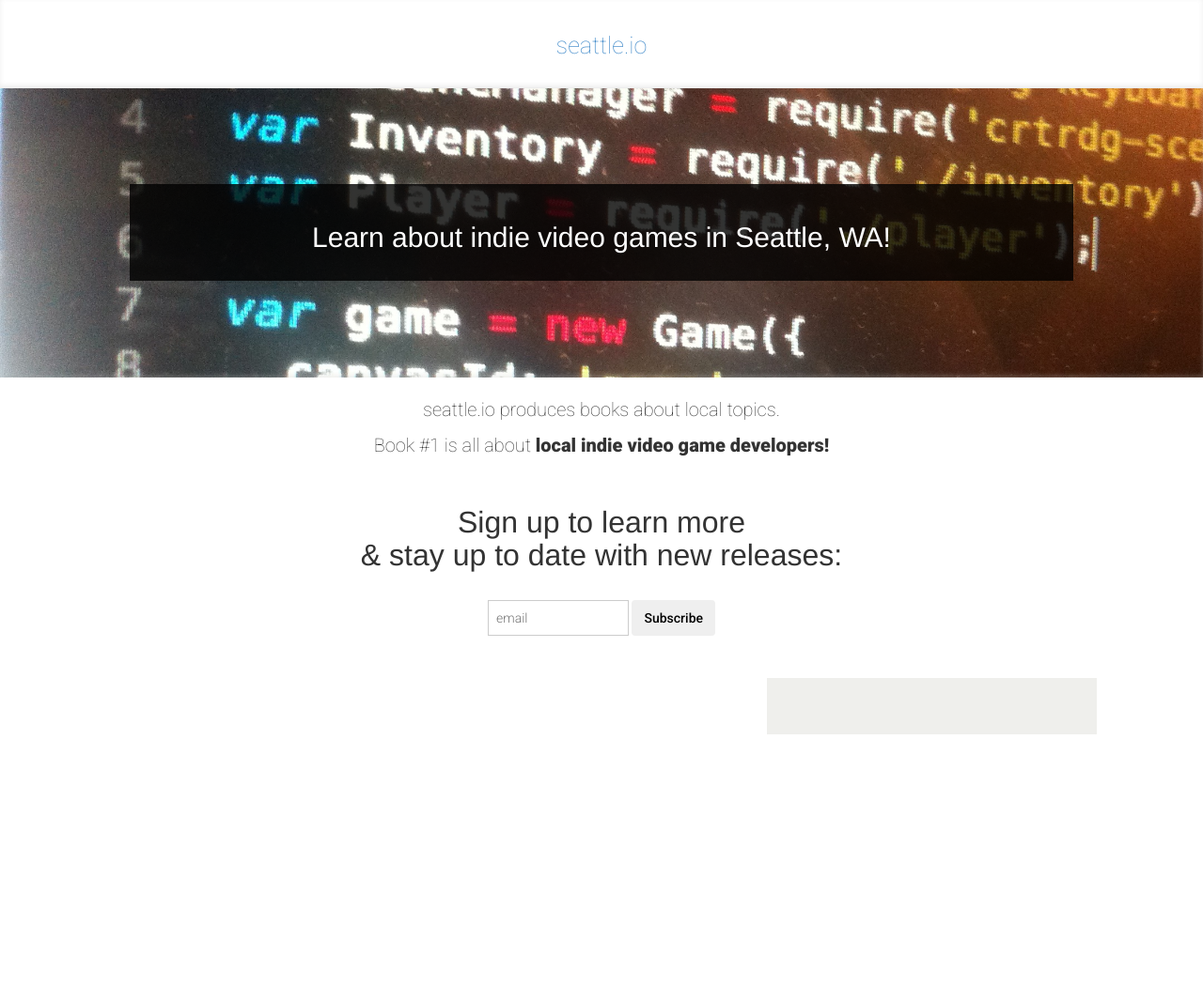
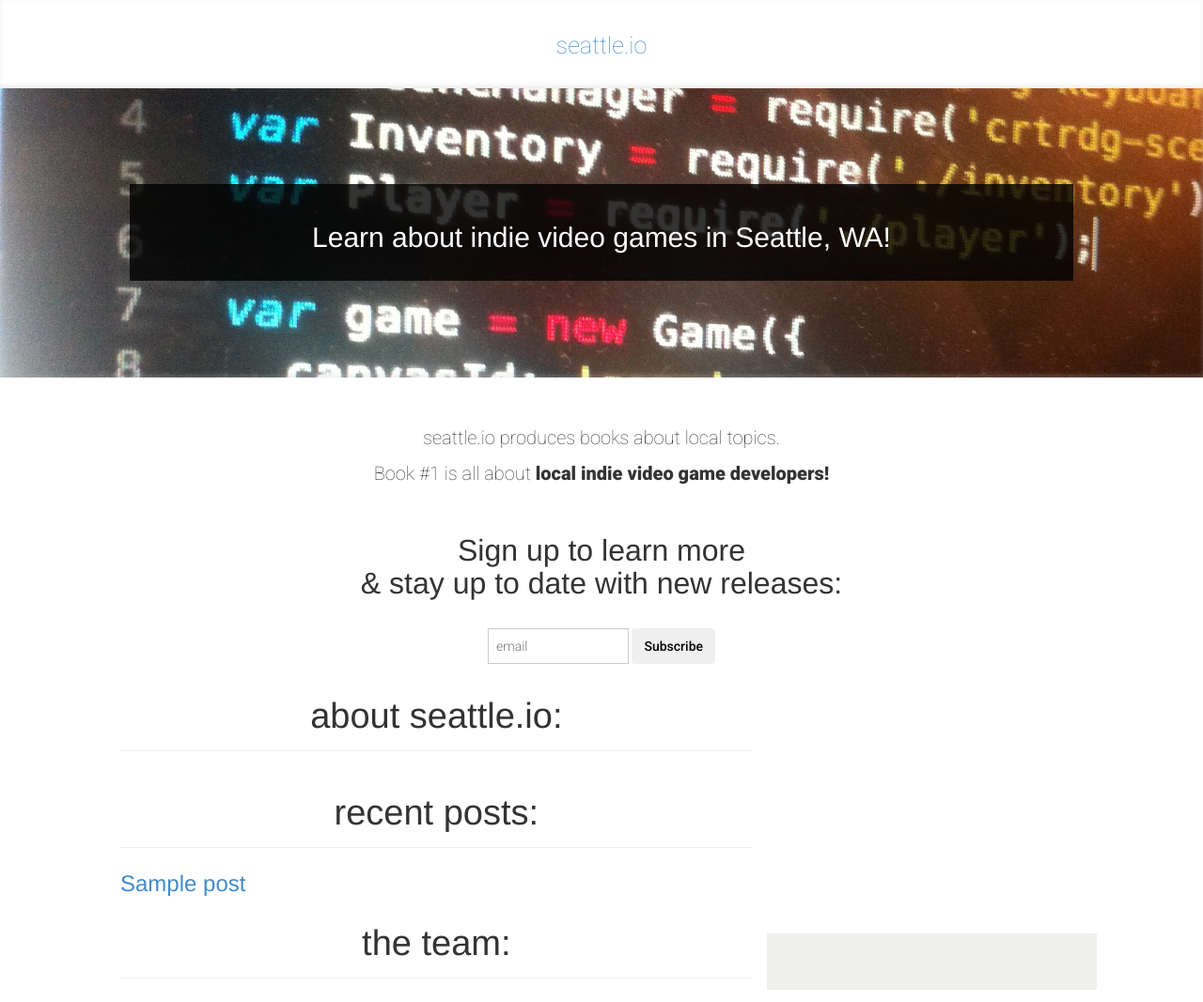
Before and after one commit to seattleio/seattleio.github.com, a Jekyll site: the page built from index.html, in a window 1280 px wide. Shown: the whole page at 94% size. Built offline with Jekyll 4.4.1, drawn with Linux system fonts in a browser that asks for light colours; before the commit the page ends 900 px from its top, so only the background shows below that.

Commit message:
edit _prose.yml

```diff
--- a/_prose.yml
+++ b/_prose.yml
@@ -1,5 +1,4 @@
 prose:
-  rooturl: "_posts"
   metadata:
     _posts/articles: |
       published: false
@@ -10,3 +9,5 @@ prose:
       author: Seth Vincent
       categories:
       - articles
+      - games
+      - about
--- a/index.html
+++ b/index.html
@@ -39,16 +39,23 @@ pizza: "pizza is fucking awesome!"
       <!--End mc_embed_signup-->
     </div>
 
+    <section id="about" class="col-lg-8">
+      <h1>About seattle.io:</h1>
+    </section>
+
     <section id="recent-posts" class="col-lg-8">
-      <!--
       <h1>Recent posts:</h1>
       {% for post in site.posts %}
         <a href="{{ post.url }}" class="{{ post.slug }}">
           <h3>{{ post.title }}</h3>
         </a>
       {% endfor %}
-    -->
     </section>
+
+    <section id="team" class="col-lg-8">
+      <h1>The team:</h1>
+    </section>
+
 
     <div class="col-lg-4 sidebar">
     </div>
--- a/style.css
+++ b/style.css
@@ -70,7 +70,7 @@ h1#site-title {
 }
 
 .description {
-  padding: 20px;
+  padding: 50px 0px 20px 0px;
   text-align: center;
 }
 
@@ -106,10 +106,13 @@ input.email {
 input.button {
 }
 
-#recent-posts h1 {
+section h1 {
   font-weight: 100;
   text-align: center;
   text-transform: lowercase;
+  padding-bottom: 15px;
+  border-bottom: 1px solid #efefec;
+  margin-bottom: 25px;
 }
 
 @media only screen and (min-width: 500px) {
```
Also changed, not shown: README.md.
